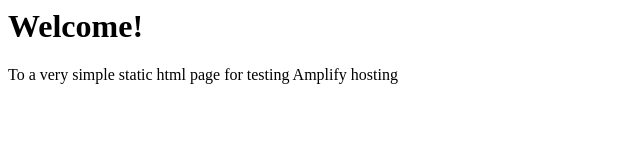
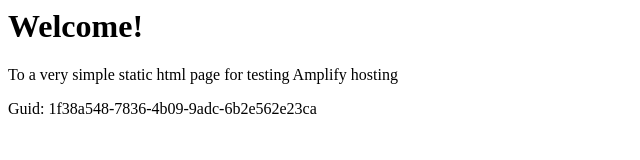
Before and after one commit to aws-aemilia-fra/Github-PR-Commit-Integration-Test-DoNotTouch-Gith-OKSLNVO2-v1-preprod-eu-central-1, a website: page src/index.html in a window 1280 px wide. Shown: the whole page, without its empty margins (0-640 px from the left). Drawn offline with Linux system fonts and the light colour scheme.

Commit message:
commit from integ tests

```diff
--- a/src/index.html
+++ b/src/index.html
@@ -1,3 +1,5 @@
+
+
 <html lang="en">
 
 <head>
@@ -10,6 +12,6 @@
 <body>
     <h1>Welcome!</h1>
     <p>To a very simple static html page for testing Amplify hosting</p>
-</body>
+    <p>Guid: 1f38a548-7836-4b09-9adc-6b2e562e23ca</p></body>
 
 </html>
```
